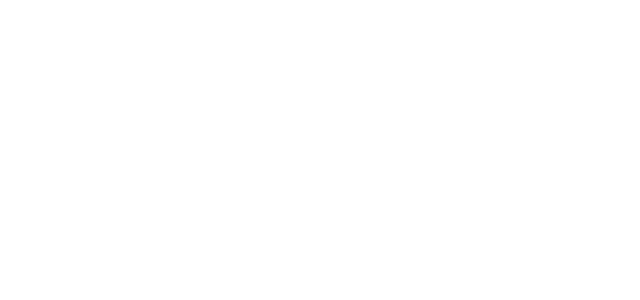
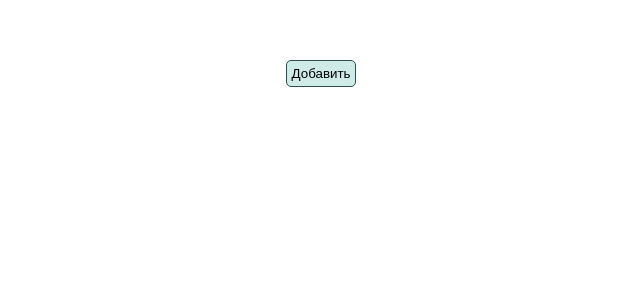
Before and after one commit to the-sinchik/formConstructor, a Vue app: page / in a window 1280 px wide. Shown: the top 300 px of the page, without its empty margins (319-959 px from the left). Built offline with nearby package versions, Linux system fonts and the light colour scheme.

Commit message:
add formBlock component

```diff
--- /dev/null
+++ b/src/components/addForm.vue
@@ -0,0 +1,102 @@
+<template>
+    <div class="wrapper">
+        <button class="form-btn"
+                @click="addDiv()">
+            Добавить
+        </button>
+        <div class="form-block"
+             v-for="(item,index) in fields">
+            <div class="btn-wrap">
+                <button class="form-btn inline-block-btn"
+                        @click="insertBlock(item)">
+                    Добавить
+                </button>
+                <button class="form-btn inline-block-btn"
+                        @click="delDiv(index)">
+                    Удалить
+                </button>
+            </div>
+            {{ item.id }} {{ index }}
+            <div class="block-wrap">
+                <div class="inline-block"
+                     v-for="(div, id) in item.items">
+                    {{ id }} {{ div.id }}
+                    <button class="form-btn inline-block-btn"
+                            @click="removeBtn(id, item)">
+                        Удалить
+                    </button>
+                </div>
+            </div>
+        </div>
+    </div>
+</template>
+
+<script>
+  export default {
+    name: "addForm",
+    data: function () {
+      return {
+        fields: []
+      }
+    },
+    methods: {
+      addDiv() {
+        let obj = {
+          items: [],
+          id: this.fields.length
+        };
+
+        this.fields.push(obj);
+      },
+      insertBlock(item){
+        let obj = {
+          id: item.items.length
+        };
+
+        item.items.push(obj);
+      },
+      delDiv(index){
+        this.fields.splice(index, 1);
+      },
+      removeBtn(id, item) {
+        item.items.splice(id, 1);
+      }
+    }
+  }
+</script>
+
+<style lang="scss" scoped>
+.form-block {
+    position: relative;
+    display: flex;
+    flex-direction: column;
+    flex-wrap: wrap;
+    border: 1px solid dimgray;
+    margin: 10px 0;
+    padding: 10px;
+    min-height: 15px;
+}
+.form-btn {
+    border: none;
+    padding: 5px;
+    border: 1px solid darkslategray;
+    background-color: rgba(10, 153, 134, 0.2);
+    border-radius: 5px;
+}
+.inline-block {
+    display: flex;
+    flex: 1 1 auto;
+    flex-wrap: wrap;
+    justify-content: center;
+    border: 1px solid tomato;
+    padding: 10px;
+    margin: 5px;
+}
+.block-wrap {
+    display: flex;
+}
+.btn-wrap {
+    display: flex;
+    justify-content: flex-end;
+}
+</style>
--- a/src/components/mainComponent.vue
+++ b/src/components/mainComponent.vue
@@ -1,12 +1,18 @@
 <template>
     <div class="main-component">
-
+        <addForm></addForm>
     </div>
 </template>
 
 <script>
+
+  import addForm from "./addForm";
+
   export default {
-    name: "mainComponent"
+    name: "mainComponent",
+    components: {
+      'addForm': addForm
+    }
   }
 </script>
 
```
